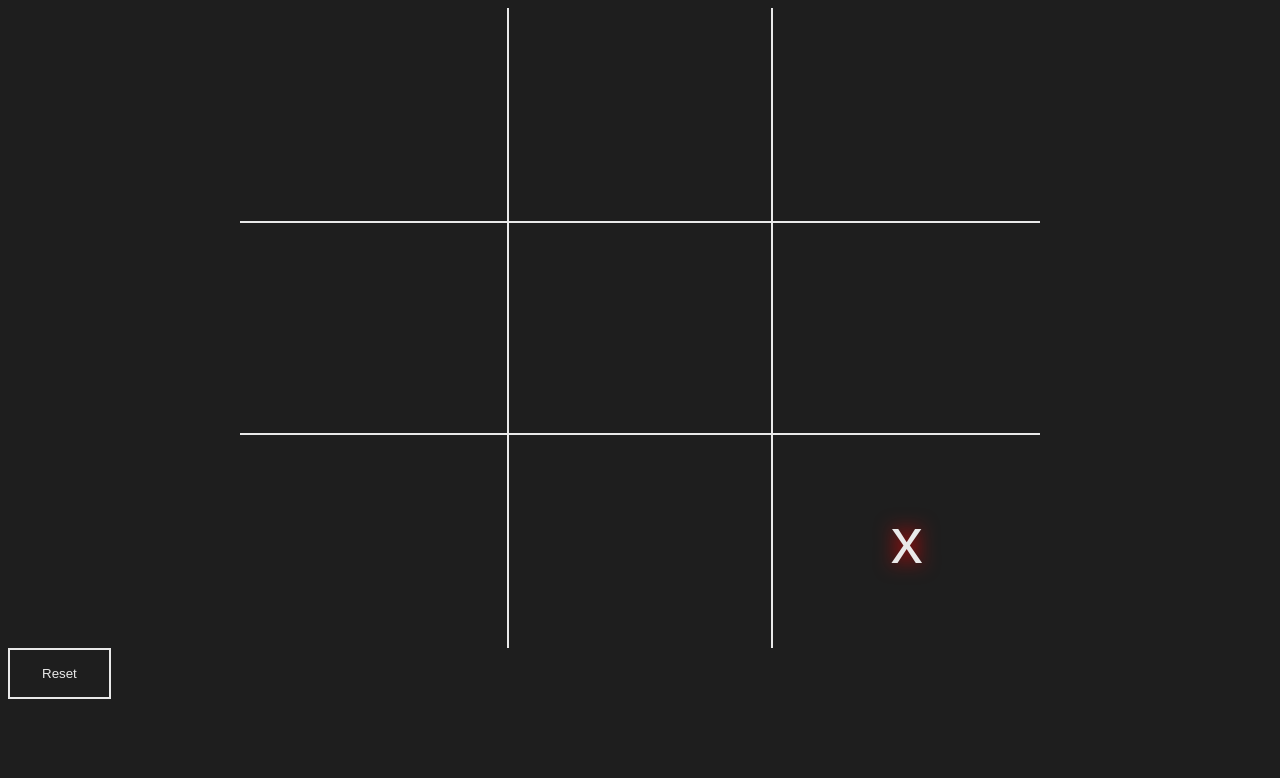
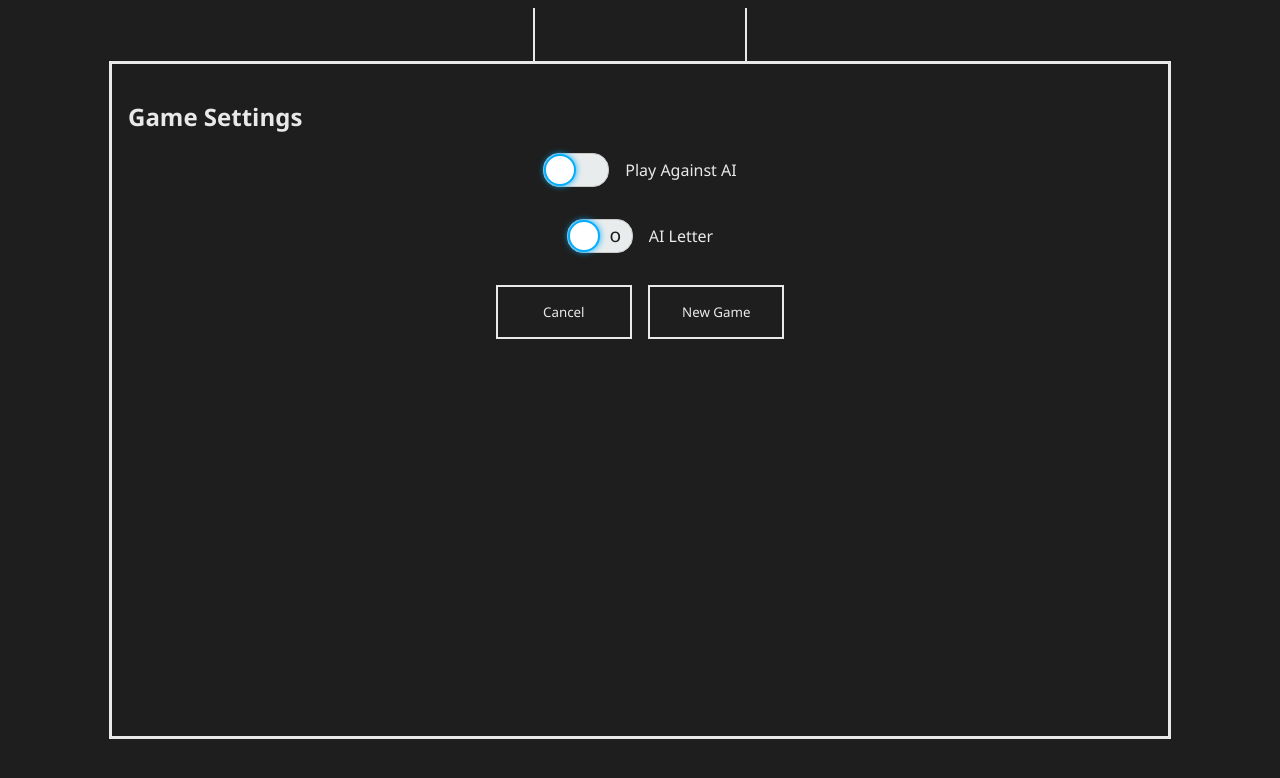
Before and after one commit to JakeAve/tic-tac-toe, a plain HTML site: page index.html in a window 1280 px wide. Drawn offline with Linux system fonts and the light colour scheme.

Commit message:
Updates to everything

```diff
--- a/index.html
+++ b/index.html
@@ -5,10 +5,11 @@
     <meta http-equiv="X-UA-Compatible" content="IE=edge" />
     <meta name="viewport" content="width=device-width, initial-scale=1.0" />
     <title>Tic-Tac-Toe</title>
-    <link href="./styles.css" rel="stylesheet" />
-    <script defer type="module" src="./script.js"></script>
+    <link href="./styles/styles.css" rel="stylesheet" />
+    <script defer type="module" src="./scripts/script.js"></script>
   </head>
   <body>
+    <main>
       <div class="tic-tac-toe-container" id="tic-tac-toe-container">
         <button class="tic-tac-toe-btn"></button>
         <button class="tic-tac-toe-btn"></button>
@@ -20,7 +21,48 @@
         <button class="tic-tac-toe-btn"></button>
         <button class="tic-tac-toe-btn"></button>
       </div>
-    <!-- <dialog open>Gotchya 👌</dialog> -->
+      <div class="reset-container">
         <button id="reset" class="btn reset-btn">Reset</button>
+        <button id="open-settings" class="btn reset-btn">Settings</button>
+      </div>
+    </main>
+    <dialog class="dialog">Gotchya 👌</dialog>
+    <dialog class="dialog" open>
+      <h2>Game Settings</h2>
+      <form class="game-settings-form" method="dialog">
+        <div class="switch-and-label">
+          <div class="toggle-wrapper ai-on-toggle">
+            <input
+              type="checkbox"
+              id="ai-on-toggle"
+              aria-label="toggle ai"
+              class="toggle-checkbox"
+            />
+            <div class="toggle-circle"></div>
+          </div>
+          <label for="ai-on-toggle" class="toggle-label">
+            Play Against AI
+          </label>
+        </div>
+        <div class="switch-and-label">
+          <div class="toggle-wrapper ai-letter-toggle">
+            <input
+              type="checkbox"
+              id="ai-letter-toggle"
+              aria-label="dark mode toggle"
+              class="toggle-checkbox"
+            />
+            <div class="toggle-circle"></div>
+            <span class="toggle-span">x</span>
+            <span class="toggle-span">o</span>
+          </div>
+          <label for="ai-letter-toggle" class="toggle-label"> AI Letter </label>
+        </div>
+        <div class="form-btns">
+          <button id="cancel-settings" class="btn reset-btn">Cancel</button>
+          <button id="confirm-settings" class="btn reset-btn">New Game</button>
+        </div>
+      </form>
+    </dialog>
   </body>
 </html>
--- a/styles.css
+++ /dev/null
@@ -1,68 +0,0 @@
-:root {
-  --color-bg: #1e1e1e;
-  --color-bg-hover: #2a2a2a;
-  --color-1: #e9e9e9;
-  --boder-1: 2px solid var(--color-1);
-  --red: rgb(254, 0, 0);
-  --blue: rgb(0, 166, 255);
-}
-
-body {
-  background-color: var(--color-bg);
-}
-
-button {
-  cursor: pointer;
-}
-
-.tic-tac-toe-container {
-  margin: auto;
-  display: grid;
-  grid-template-columns: repeat(3, 1fr);
-  grid-template-rows: repeat(3, 1fr);
-  height: 80vh;
-  max-width: 100vh;
-}
-
-.tic-tac-toe-btn {
-  border: 0;
-  background-color: transparent;
-  font-size: 4rem;
-  color: var(--color-1);
-}
-
-.tic-tac-toe-btn:not([letter="x"]):not([letter="o"]):hover {
-  background-color: var(--color-bg-hover);
-}
-
-.tic-tac-toe-btn[letter="x"] {
-  text-shadow: 0px 0px 20px var(--red);
-  cursor: not-allowed;
-}
-.tic-tac-toe-btn[letter="o"] {
-  text-shadow: 0px 0px 20px var(--blue);
-  cursor: not-allowed;
-}
-
-.tic-tac-toe-btn:nth-child(2),
-.tic-tac-toe-btn:nth-child(8) {
-  border-left: var(--boder-1);
-  border-right: var(--boder-1);
-}
-.tic-tac-toe-btn:nth-child(4),
-.tic-tac-toe-btn:nth-child(6) {
-  border-top: var(--boder-1);
-  border-bottom: var(--boder-1);
-}
-
-.tic-tac-toe-btn:nth-child(5) {
-  border: var(--boder-1);
-}
-
-.btn {
-  border: 2px solid var(--color-1);
-  color: var(--color-1);
-  background-color: var(--color-bg);
-  padding: 1rem 2rem;
-  cursor: pointer;
-}
--- /dev/null
+++ b/styles/styles.css
@@ -0,0 +1,148 @@
+@import url("./toggle.css");
+
+:root {
+  --color-bg: #1e1e1e;
+  --color-bg-hover: #2a2a2a;
+  --color-1: #e9e9e9;
+  --boder-1: 2px solid var(--color-1);
+  --red: rgb(254, 0, 0);
+  --blue: rgb(0, 166, 255);
+}
+
+* {
+  font-family: "Segoe UI", Tahoma, Geneva, Verdana, sans-serif;
+  color: var(--color-1);
+}
+
+body {
+  background-color: var(--color-bg);
+}
+
+main,
+section {
+  margin: 0 auto;
+  max-width: 80vh;
+}
+
+main {
+  display: grid;
+  grid-template-columns: 1fr;
+  grid-template-rows: minmax(auto, 80vh) 1fr;
+}
+
+button {
+  cursor: pointer;
+}
+
+.tic-tac-toe-container {
+  display: grid;
+  grid-template-columns: repeat(3, 1fr);
+  grid-template-rows: repeat(3, 1fr);
+}
+
+.tic-tac-toe-btn {
+  border: 0;
+  background-color: transparent;
+  font-size: 4rem;
+  color: var(--color-1);
+}
+
+.tic-tac-toe-btn:not([letter="x"]):not([letter="o"]):hover {
+  background-color: var(--color-bg-hover);
+}
+
+.tic-tac-toe-btn[letter="x"] {
+  text-shadow: 0px 0px 20px var(--red);
+  cursor: not-allowed;
+}
+.tic-tac-toe-btn[letter="o"] {
+  text-shadow: 0px 0px 20px var(--blue);
+  cursor: not-allowed;
+}
+
+.tic-tac-toe-btn:nth-child(2),
+.tic-tac-toe-btn:nth-child(8) {
+  border-left: var(--boder-1);
+  border-right: var(--boder-1);
+}
+.tic-tac-toe-btn:nth-child(4),
+.tic-tac-toe-btn:nth-child(6) {
+  border-top: var(--boder-1);
+  border-bottom: var(--boder-1);
+}
+
+.tic-tac-toe-btn:nth-child(5) {
+  border: var(--boder-1);
+}
+
+.btn {
+  border: 2px solid var(--color-1);
+  color: var(--color-1);
+  background-color: var(--color-bg);
+  padding: 1rem 2rem;
+  cursor: pointer;
+}
+
+.reset-container {
+  display: grid;
+  gap: 1rem;
+  justify-content: space-around;
+  align-items: center;
+  margin: 2rem 0;
+}
+
+.game-settings-form {
+  display: grid;
+  grid-template-columns: auto;
+  justify-content: center;
+  justify-items: center;
+  gap: 2rem;
+}
+
+.switch-and-label {
+  display: grid;
+  grid-template-columns: auto auto;
+  justify-content: center;
+  justify-items: center;
+  align-items: center;
+  gap: 1rem;
+}
+
+.form-btns {
+  display: grid;
+  grid-template-columns: 1fr 1fr;
+  justify-content: space-around;
+  gap: 1rem;
+}
+
+.ai-on-toggle .toggle-checkbox:checked + .toggle-circle {
+  background-color: var(--color-fore-2);
+}
+
+.ai-letter-toggle .toggle-span {
+  color: var(--color-bg);
+}
+
+.dialog {
+  position: fixed;
+  top: 50%;
+  left: 50%;
+  width: 80vw;
+  height: 80vh;
+  transform: translate(-50%, -50%);
+  background-color: var(--color-bg);
+}
+
+.dialog::backdrop {
+  background: rgba(40, 40, 40, 0.25);
+}
+
+@media screen and (min-width: 350px) {
+  .reset-container {
+    grid-template-columns: repeat(2, 1fr);
+    gap: 2rem;
+  }
+}
+
+@media screen and (min-width: 600px) {
+}
--- /dev/null
+++ b/styles/toggle.css
@@ -0,0 +1,58 @@
+:root {
+  --toggle-size: 2rem;
+  --background-color: #ffffff;
+  --color-text: #060606;
+  --color-fore-1: #e8eced;
+  --color-fore-2: #03adfc;
+  --color-fore-3: #c9c9c9;
+}
+
+.toggle-wrapper {
+  --toggle-height: var(--toggle-size);
+  --toggle-width: calc(var(--toggle-height) * 2);
+  position: relative;
+  background: var(--color-fore-1);
+  width: var(--toggle-width);
+  height: var(--toggle-height);
+  border-radius: calc(var(--toggle-height) / 2);
+  display: flex;
+  align-items: center;
+  justify-content: space-around;
+  border: 1px solid var(--color-fore-3);
+}
+
+.toggle-checkbox {
+  opacity: 0;
+  height: var(--toggle-height);
+  width: var(--toggle-width);
+  position: absolute;
+  top: 0;
+  left: 0;
+  z-index: 1;
+  cursor: pointer;
+}
+
+.toggle-circle {
+  position: absolute;
+  top: 0;
+  left: 0;
+  right: calc(var(--toggle-width) / 2);
+  height: var(--toggle-height);
+  width: calc(var(--toggle-width) / 2);
+  border-radius: 50%;
+  background: var(--background-color);
+  border: 2px solid var(--color-fore-2);
+  box-sizing: border-box;
+  box-shadow: 0 0 calc(var(--toggle-width) / 10) var(--color-fore-2);
+  transition: 0.1s ease-in;
+}
+
+.toggle-checkbox:checked + .toggle-circle {
+  left: calc(var(--toggle-width) / 2);
+  right: 0;
+}
+
+.toggle-span {
+  font-size: calc(var(--toggle-height) * 0.6);
+  margin-bottom: calc(var(--toggle-height) * 0.1);
+}
```
Also changed, not shown: scripts/ai.js (renamed from ai.js), scripts/script.js (renamed from script.js). Lines whose indentation alone changed are shown as unchanged.
